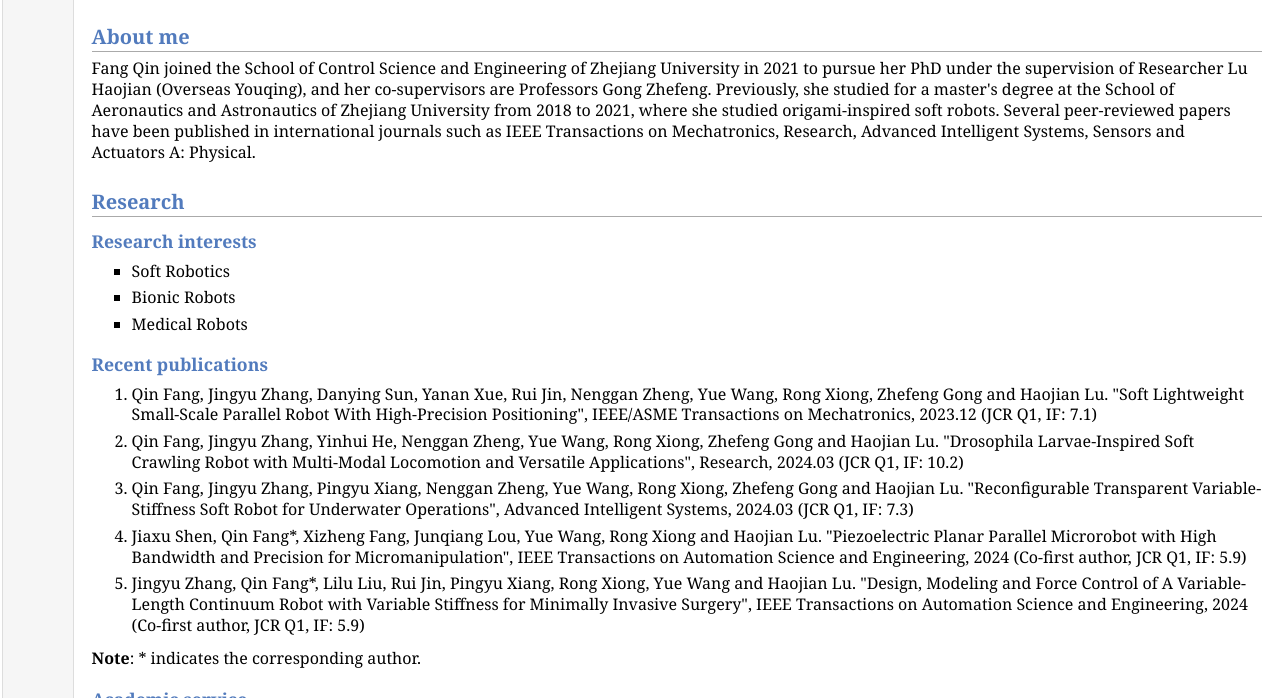
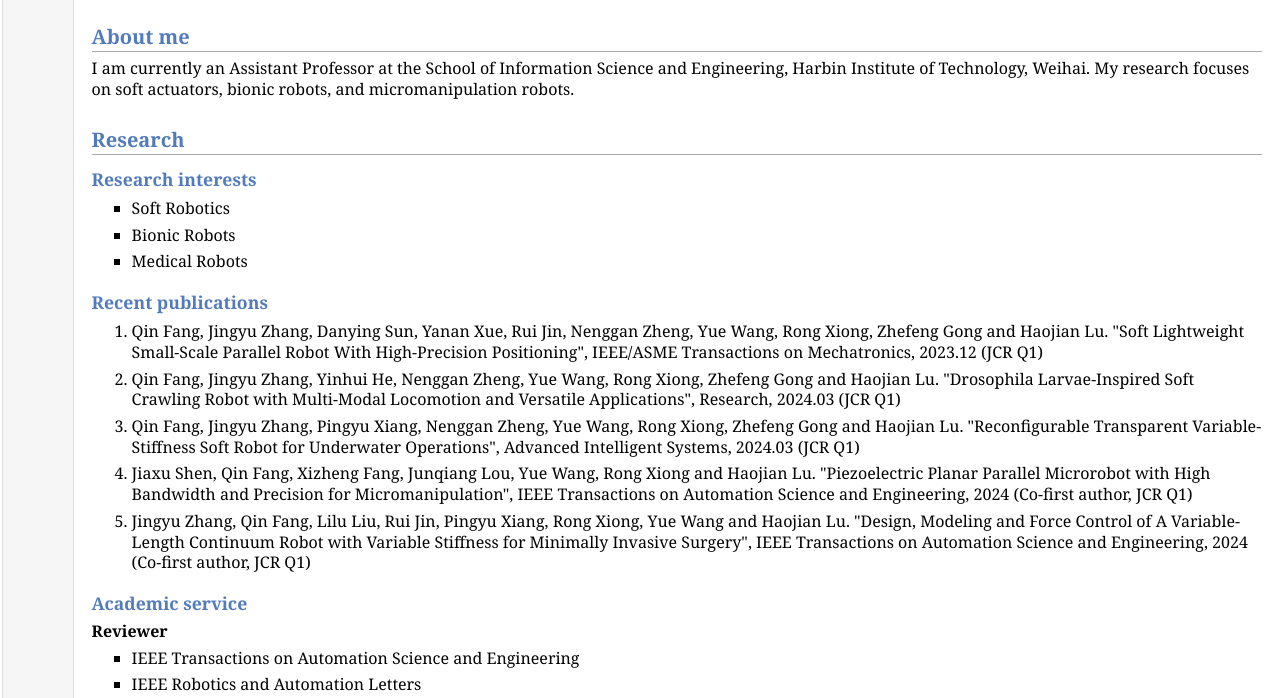
Before and after one commit to fangqin-2024hit/fangqin.github.io, a plain HTML site: page index.html in a window 1280 px wide. Shown: the part 246-944 px from the top of the page. Drawn offline with Linux system fonts and the light colour scheme.

Commit message:
Update index.html

```diff
--- a/index.html
+++ b/index.html
@@ -29,7 +29,7 @@
 <b>E-mail:</b> <a href="mailto:zhouxiuze@foxmail.com">fangqin@hit.edu.cn</a></p>
 </td></tr></table>
 <h2>About me</h2>
-<p>Fang Qin joined the School of Control Science and Engineering of Zhejiang University in 2021 to pursue her PhD under the supervision of Researcher Lu Haojian (Overseas Youqing), and her co-supervisors are Professors Gong Zhefeng. Previously, she studied for a master's degree at the School of Aeronautics and Astronautics of Zhejiang University from 2018 to 2021, where she studied origami-inspired soft robots. Several peer-reviewed papers have been published in international journals such as IEEE Transactions on Mechatronics, Research, Advanced Intelligent Systems, Sensors and Actuators A: Physical.</p>
+<p>I am currently an Assistant Professor at the School of Information Science and Engineering, Harbin Institute of Technology, Weihai. My research focuses on soft actuators, bionic robots, and micromanipulation robots.</p>
 <h2>Research</h2>
 <h3>Research interests</h3>
 <ul>
@@ -42,19 +42,17 @@
 </ul>
 <h3>Recent publications </h3>
 <ol>
-<li><p>Qin Fang, Jingyu Zhang, Danying Sun, Yanan Xue, Rui Jin, Nenggan Zheng, Yue Wang, Rong Xiong, Zhefeng Gong and Haojian Lu. "Soft Lightweight Small-Scale Parallel Robot With High-Precision Positioning", IEEE/ASME Transactions on Mechatronics, 2023.12 (JCR Q1, IF: 7.1)</p>
+<li><p>Qin Fang, Jingyu Zhang, Danying Sun, Yanan Xue, Rui Jin, Nenggan Zheng, Yue Wang, Rong Xiong, Zhefeng Gong and Haojian Lu. "Soft Lightweight Small-Scale Parallel Robot With High-Precision Positioning", IEEE/ASME Transactions on Mechatronics, 2023.12 (JCR Q1)</p>
 </li>
-<li><p>Qin Fang, Jingyu Zhang, Yinhui He, Nenggan Zheng, Yue Wang, Rong Xiong, Zhefeng Gong and Haojian Lu. "Drosophila Larvae-Inspired Soft Crawling Robot with Multi-Modal Locomotion and Versatile Applications", Research, 2024.03 (JCR Q1, IF: 10.2)</p>
+<li><p>Qin Fang, Jingyu Zhang, Yinhui He, Nenggan Zheng, Yue Wang, Rong Xiong, Zhefeng Gong and Haojian Lu. "Drosophila Larvae-Inspired Soft Crawling Robot with Multi-Modal Locomotion and Versatile Applications", Research, 2024.03 (JCR Q1)</p>
 </li>
-<li><p>Qin Fang, Jingyu Zhang, Pingyu Xiang, Nenggan Zheng, Yue Wang, Rong Xiong, Zhefeng Gong and Haojian Lu. "Reconfigurable Transparent Variable-Stiffness Soft Robot for Underwater Operations", Advanced Intelligent Systems, 2024.03 (JCR Q1, IF: 7.3)</p>
+<li><p>Qin Fang, Jingyu Zhang, Pingyu Xiang, Nenggan Zheng, Yue Wang, Rong Xiong, Zhefeng Gong and Haojian Lu. "Reconfigurable Transparent Variable-Stiffness Soft Robot for Underwater Operations", Advanced Intelligent Systems, 2024.03 (JCR Q1)</p>
 </li>
-<li><p>Jiaxu Shen, Qin Fang*, Xizheng Fang, Junqiang Lou, Yue Wang, Rong Xiong and Haojian Lu. "Piezoelectric Planar Parallel Microrobot with High Bandwidth and Precision for Micromanipulation", IEEE Transactions on Automation Science and Engineering, 2024 (Co-first author, JCR Q1, IF: 5.9)</p>
+<li><p>Jiaxu Shen, Qin Fang, Xizheng Fang, Junqiang Lou, Yue Wang, Rong Xiong and Haojian Lu. "Piezoelectric Planar Parallel Microrobot with High Bandwidth and Precision for Micromanipulation", IEEE Transactions on Automation Science and Engineering, 2024 (Co-first author, JCR Q1)</p>
 </li>
-<li><p>Jingyu Zhang, Qin Fang*, Lilu Liu, Rui Jin, Pingyu Xiang, Rong Xiong, Yue Wang and Haojian Lu. "Design, Modeling and Force Control of A Variable-Length Continuum Robot with Variable Stiffness for Minimally Invasive Surgery", IEEE Transactions on Automation Science and Engineering, 2024 (Co-first author, JCR Q1, IF: 5.9)</p>
+<li><p>Jingyu Zhang, Qin Fang, Lilu Liu, Rui Jin, Pingyu Xiang, Rong Xiong, Yue Wang and Haojian Lu. "Design, Modeling and Force Control of A Variable-Length Continuum Robot with Variable Stiffness for Minimally Invasive Surgery", IEEE Transactions on Automation Science and Engineering, 2024 (Co-first author, JCR Q1)</p>
 </li>
 </ol>
-<p><b>Note</b>: * indicates the corresponding author.</p>
-
 <h3>Academic service</h3>
 <p><b>Reviewer</b></p>
 <ul>
```
